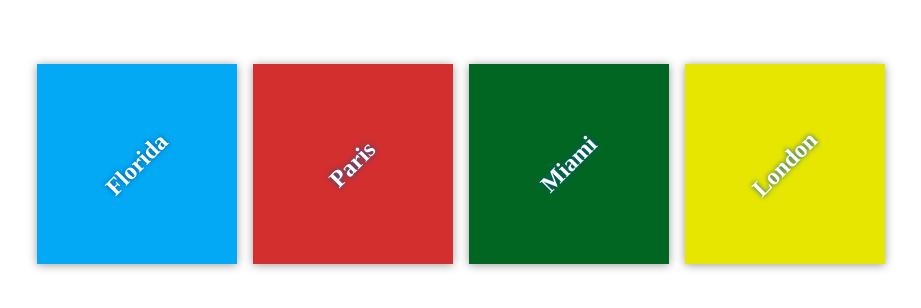
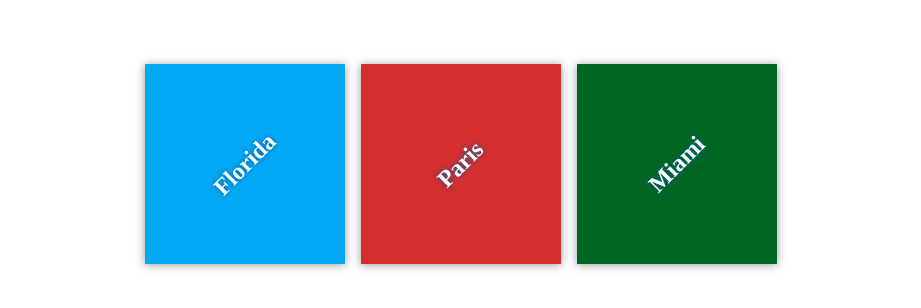
Before and after one commit to sergiolopgar/my-travel-plans, a plain HTML site: page index.html in a window 1280 px wide. Shown: the part 236-544 px from the top of the page, without its empty margins (179-1100 px from the left). Drawn offline with Linux system fonts and the light colour scheme.

Commit message:
Revert "Set destination to "London""
This reverts commit cefbfa06ec9335309aaf5d1ea43e61dbdfd12f9c.

```diff
--- a/css/app.css
+++ b/css/app.css
@@ -62,7 +62,3 @@ h2 {
 #miami {
     background-color: #006622;
 }
-
-#london {
-    background-color: #e6e600;
-}
--- a/index.html
+++ b/index.html
@@ -22,10 +22,6 @@
                 <h2>Miami</h2>
             </div>
 
-            <div class="destination" id="london">
-                <h2>London</h2>
-            </div>
-
         </div>
     </div>
 
```
